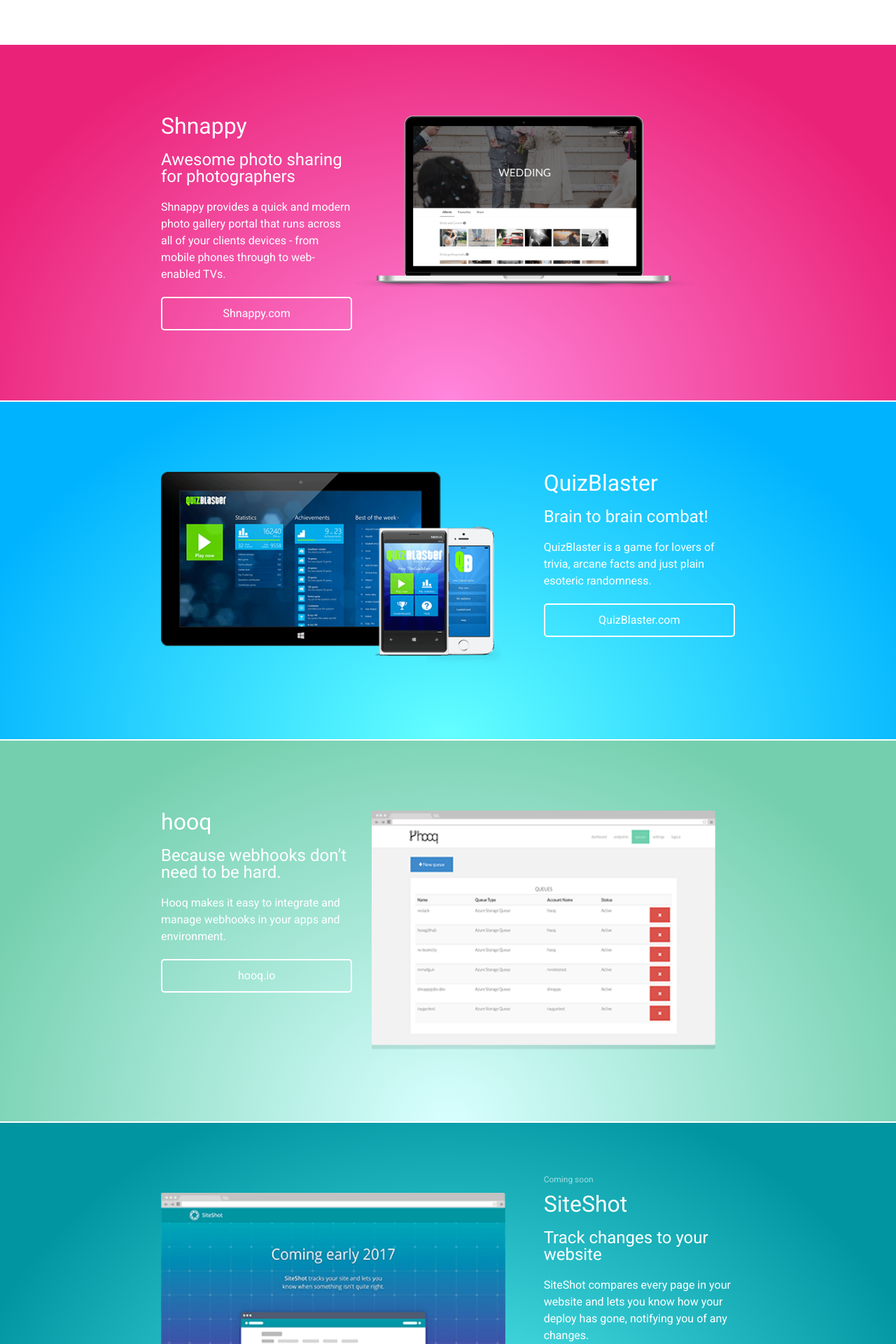
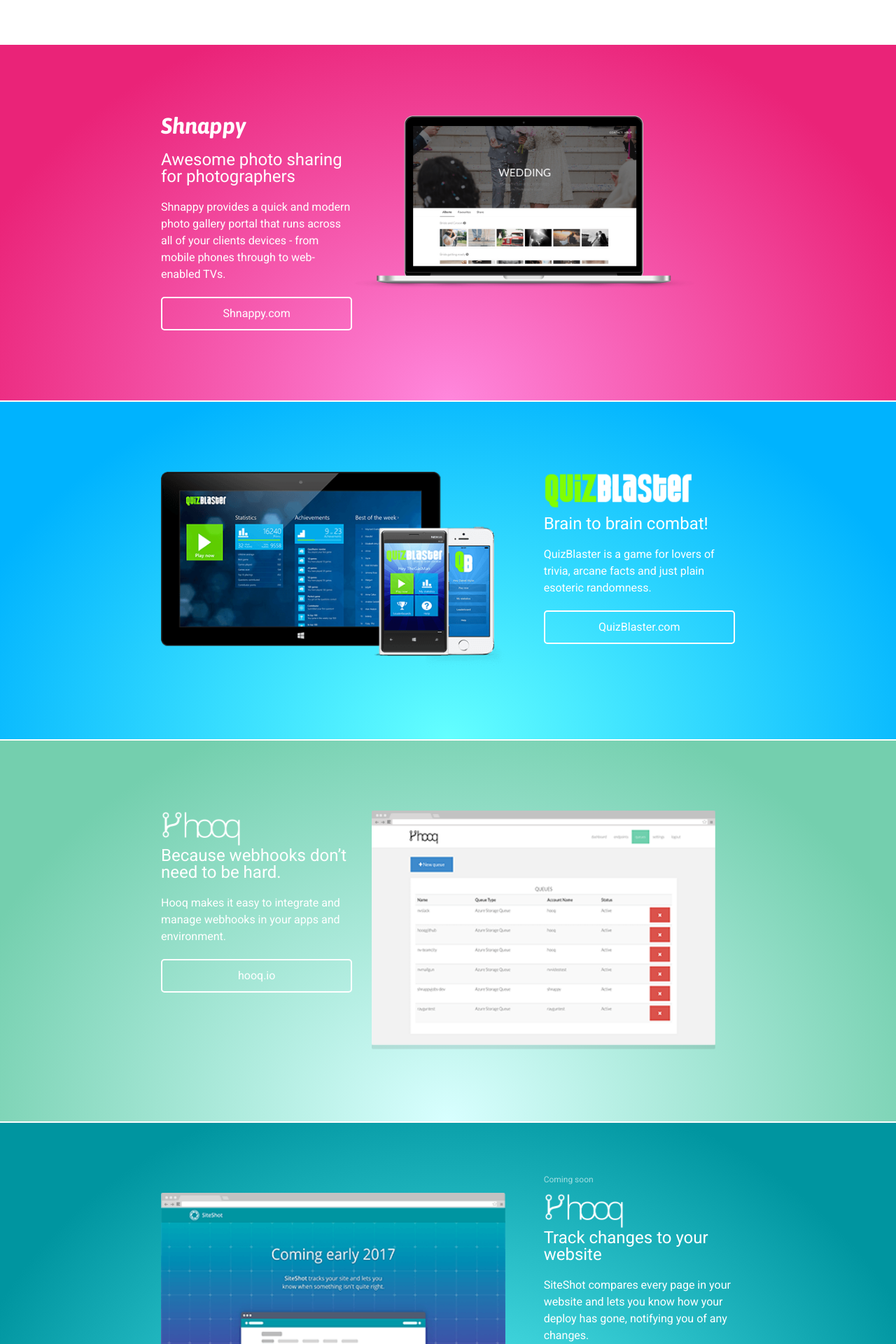
Before and after one commit to appmechanix/appmechanix.github.io, a Jekyll site: the page built from index.html, in a window 1280 px wide. Shown: the part 492-2412 px from the top of the page at 70% size. Built offline with Jekyll 4.4.1, drawn with Linux system fonts in a browser that asks for light colours.

Commit message:
Use logos

```diff
--- a/_layouts/default.html
+++ b/_layouts/default.html
@@ -4,7 +4,7 @@
     <meta charset="UTF-8">
     <title>AppMechanix</title>
 
-    <link href="//fonts.googleapis.com/css?family=Roboto" rel="stylesheet">
+    <link href="//fonts.googleapis.com/css?family=Roboto|Asap:700i" rel="stylesheet">
 
     <link rel="stylesheet" href="/css/pure.min.css">
     <link rel="stylesheet" href="/css/pure-responsive.min.css">
--- /dev/null
+++ b/_sass/_logo.scss
@@ -0,0 +1,26 @@
+.logo {
+  text-indent: -9999px;
+  background: no-repeat;
+  background-size: contain;
+
+  span {
+    text-indent: 0;
+  }
+
+  &.logo--text {
+    text-indent: 0;
+  }
+
+  &.logo--quizblaster {
+    background-image: url(/img/quizblaster/logo.png);
+    margin-bottom: 10px;
+  }
+
+  &.logo--shnappy {
+    font-family: 'Asap', sans-serif !important;
+  }
+
+  &.logo--hooq {
+    background-image: url(/img/hooq/logo.png);
+  }
+}
--- a/_sass/_screen.scss
+++ b/_sass/_screen.scss
@@ -38,3 +38,4 @@
 @import "buttons";
 @import "contact";
 @import "footer";
+@import "logo";
--- a/index.html
+++ b/index.html
@@ -24,10 +24,10 @@
         <div class="pure-g">
             <div class="pure-u-1-1 mobile-only">
                 <img class="appscreenshot"
-                     src="/img/shnappy.png">
+                     src="/img/shnappy/hero.png">
             </div>
             <div class="pure-u-1-1 pure-u-md-1-3">
-                <h3>Shnappy</h3>
+                <h3 class="logo logo--text logo--shnappy">Shnappy</h3>
                 <h4>Awesome photo sharing for photographers</h4>
 
                 <p>
@@ -40,7 +40,7 @@
                 </p>
             </div>
             <div class="pure-u-2-3 no-mobile">
-                <img src="/img/shnappy.png">
+                <img src="/img/shnappy/hero.png">
             </div>
         </div>
     </div>
@@ -52,18 +52,18 @@
             <div class="pure-u-1-1 mobile-only">
                 <img
                         class="appscreenshot"
-                        src="/img/quizblaster.png"
-                        srcset="/img/quizblaster.2x.png 2x"
+                        src="/img/quizblaster/hero.png"
+                        srcset="/img/quizblaster/hero.2x.png 2x"
                 >
             </div>
             <div class="pure-u-2-3 no-mobile">
                 <img
-                        src="/img/quizblaster.png"
-                        srcset="/img/quizblaster.2x.png 2x"
+                        src="/img/quizblaster/hero.png"
+                        srcset="/img/quizblaster/hero.2x.png 2x"
                 >
             </div>
             <div class="pure-u-1-1 pure-u-md-1-3">
-                <h3>QuizBlaster</h3>
+                <h3 class="logo logo--quizblaster">QuizBlaster</h3>
                 <h4>Brain to brain combat!</h4>
 
                 <p>
@@ -84,12 +84,12 @@
             <div class="pure-u-1-1 mobile-only">
                 <img
                         class="appscreenshot"
-                        src="/img/hooq.png"
-                        srcset="/img/hooq.2x.png 2x"
+                        src="/img/hooq/hero.png"
+                        srcset="/img/hooq/hero.2x.png 2x"
                 >
             </div>
             <div class="pure-u-1-1 pure-u-md-1-3">
-                <h3>hooq</h3>
+                <h3 class="logo logo--hooq">hooq</h3>
                 <h4>Because webhooks don’t need to be hard.</h4>
 
                 <p>
@@ -101,7 +101,7 @@
                 </p>
             </div>
             <div class="pure-u-2-3 no-mobile panel--screenshot">
-                <img src="/img/hooq.png" srcset="/img/hooq.2x.png 2x">
+                <img src="/img/hooq/hero.png" srcset="/img/hooq/hero.2x.png 2x">
             </div>
         </div>
     </div>
@@ -113,18 +113,18 @@
             <div class="pure-u-1-1 mobile-only">
                 <img
                         class="appscreenshot"
-                        src="/img/siteshot.png"
-                        srcset="/img/siteshot.2x.png 2x"
+                        src="/img/siteshot/hero.png"
+                        srcset="/img/siteshot/hero.2x.png 2x"
                 >
             </div>
             <div class="pure-u-2-3 no-mobile">
                 <img
-                        src="/img/siteshot.png"
-                        srcset="/img/siteshot.2x.png 2x"
+                        src="/img/siteshot/hero.png"
+                        srcset="/img/siteshot/hero.2x.png 2x"
                 >
             </div>
             <div class="pure-u-1-1 pure-u-md-1-3">
-                <h3 class="commingsoon">
+                <h3 class="commingsoon logo logo--hooq">
                     SiteShot
                     <span>Coming soon</span>
                 </h3>
```
Also changed, not shown: img/hooq/hero.2x.png (renamed from img/hooq.2x.png), img/hooq/hero.png (renamed from img/hooq.png), img/hooq/logo.png (added), img/quizblaster/hero.2x.png (renamed from img/quizblaster.2x.png), img/quizblaster/hero.png (renamed from img/quizblaster.png), img/quizblaster/logo.png (added), img/shnappy/hero.png (renamed from img/shnappy.png), img/siteshot/hero.2x.png (renamed from img/siteshot.2x.png), img/siteshot/hero.png (renamed from img/siteshot.png), img/siteshot/logo.png (added), 3 other files.
